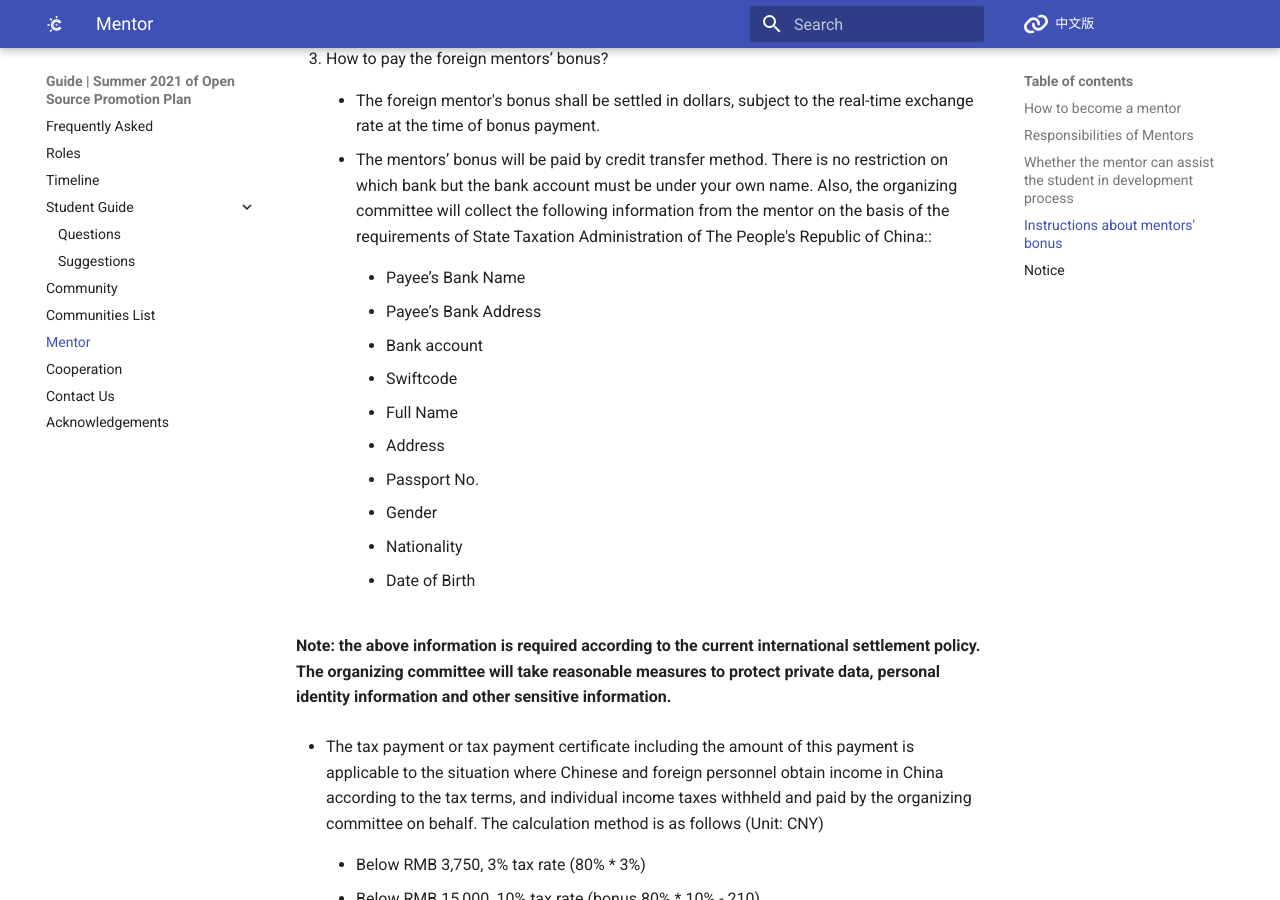
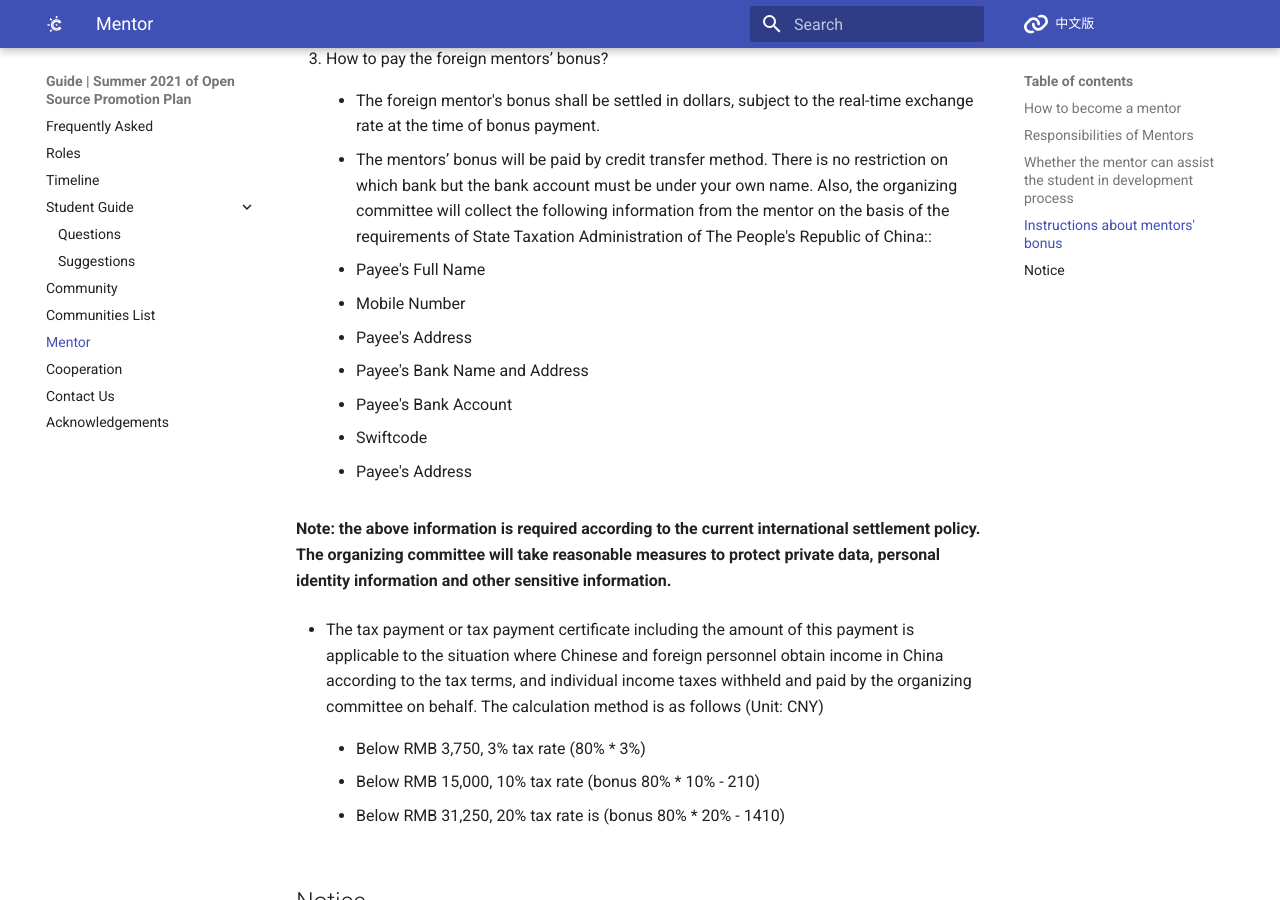
Before and after one commit to summer-ospp/help-en, an MkDocs documentation site: the page built from docs/mentor.md, in a window 1280 px wide and 900 px high, scrolled down 1689 px. Built offline with MkDocs 1.6.1 and Material for MkDocs 9.7.7, drawn with Linux system fonts in a browser that asks for light colours; comment, search, counter and statistics services are not loaded.

Commit message:
Update mentor.md

```diff
--- a/docs/mentor.md
+++ b/docs/mentor.md
@@ -52,25 +52,20 @@ After the announcement of selected students, you need to sign manually, scan and
 
     - The mentors’ bonus will be paid by credit transfer method. There is no restriction on which bank but the bank account must be under your own name. Also, the organizing committee will collect the following information from the mentor on the basis of the requirements of State Taxation Administration of The People's Republic of China::
 
-        - Payee’s Bank Name
+    - Payee's Full Name
 
-        - Payee’s Bank Address
+    - Mobile Number
 
-        - Bank account
+    - Payee's Address
 
-        - Swiftcode
+    - Payee's Bank Name and Address
 
-        - Full Name
+    - Payee's Bank Account
 
-        - Address
+    - Swiftcode
 
-        - Passport No.
+    - Payee's Address
 
-        - Gender
-
-        - Nationality
-
-        - Date of Birth
 
   **Note: the above information is required according to the current international settlement policy. The organizing committee will take reasonable measures to protect private data, personal identity information and other sensitive information.**
 
```
